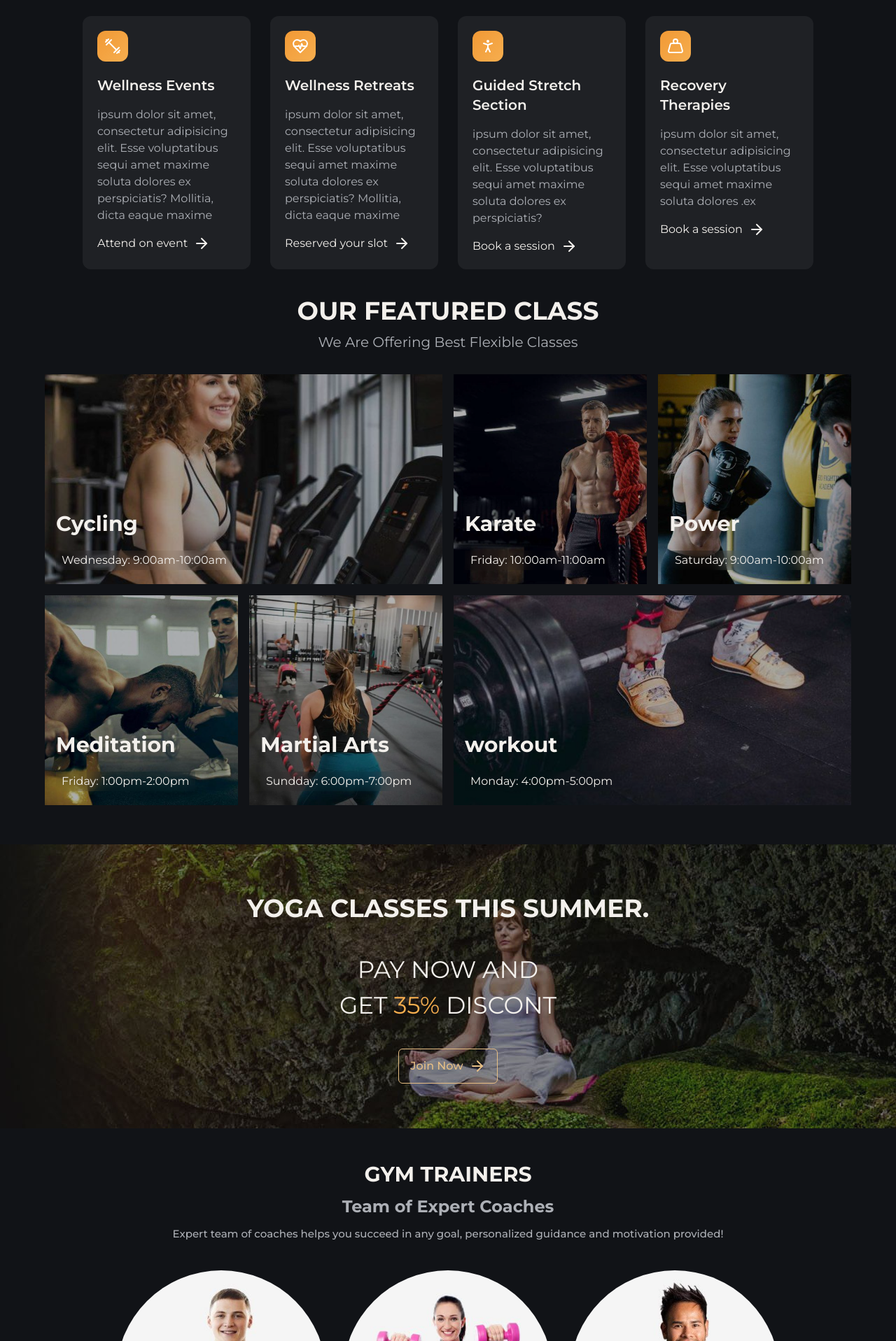
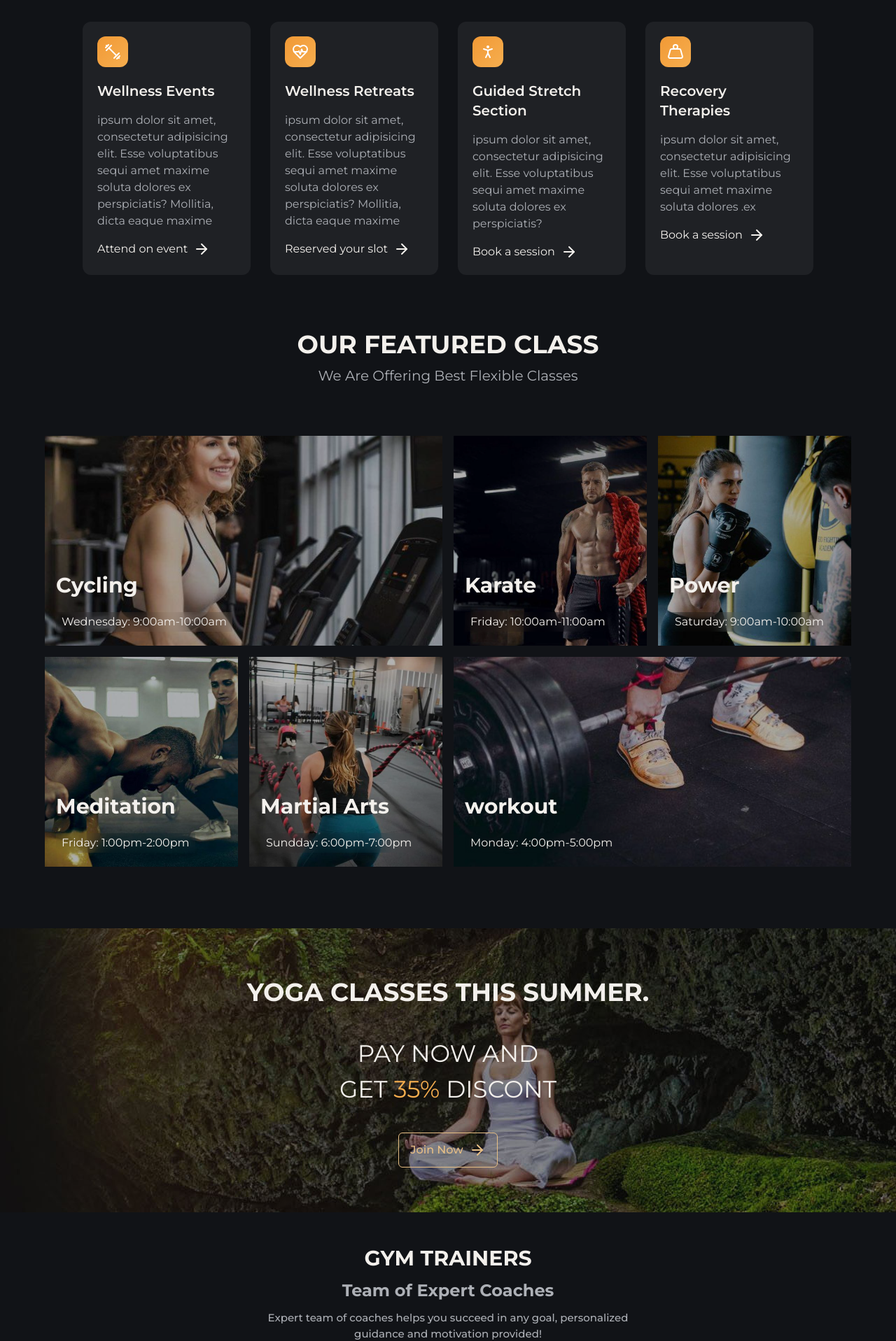
Before and after one commit to abhisheksooni/Gym-mate, a React (Vite) app: page / in a window 1280 px wide. Shown: the part 883-2800 px from the top of the page at 70% size. Built offline with nearby package versions, Linux system fonts and the light colour scheme.

Commit message:
home style fix

```diff
--- a/src/App.jsx
+++ b/src/App.jsx
@@ -10,10 +10,9 @@ function App() {
 
 
   return (
-   <div className=''>
-
-    <Home/>
-   </div>
+   <>
+   <Home/>
+   </>
   )
 }
 
--- a/src/components/Blog/BlogSmallCard.jsx
+++ b/src/components/Blog/BlogSmallCard.jsx
@@ -41,7 +41,7 @@ function BlogSmallCard() {
     <p className=" m-auto max-w-[560px] text-text2">Gymat an unknown printer took a galley of type and scrambled
 make a type specimen book.</p>
 
-  <div className=" flex items-center justify-center flex-wrap gap-6 p-6">
+  <div className=" flex items-center justify-center flex-wrap gap-6 mt-5 p-6">
     {
       i.map((e)=>(
 <div
--- a/src/components/Featured Services/Services.jsx
+++ b/src/components/Featured Services/Services.jsx
@@ -33,7 +33,7 @@ function Services() {
 
 
   return (
-    <section className=' text-text2 px-4'>
+    <section className=' text-text2 px-4 my-10'>
         <div className="">
         <p className=' uppercase text-center my-5 mt-8 font-bold text-[36px] text-text1'>Freatured Services</p>
         </div>
--- a/src/components/FeaturedClass/FeaturedClass.jsx
+++ b/src/components/FeaturedClass/FeaturedClass.jsx
@@ -3,7 +3,7 @@ import bike from "../../Images/features/gym-bike.png";
 
 function FeaturedClass() {
   return (
-    <section className=" mx-auto max-w-[124rem] mb-14 flex items-center flex-col ">
+    <section className=" mx-auto max-w-[124rem] my-10 flex items-center flex-col ">
       <div className=" text-center">
         <p className="  font-bold text-[36px] text-text1 mt-8">OUR FEATURED CLASS</p>
         <p className="text-xl text-text2  mb-8 mt-1">
@@ -11,7 +11,7 @@ function FeaturedClass() {
         </p>
       </div>
 {/*  */}
-      <div className="  items-center lg:grid grid-cols-1 lg:grid-cols-4 *:h-[300px] w-full lg:max-w-[72rem] *:m-4 lg:*:m-0 lg:gap-4 *:overflow-hidden *:relative *:bg-black ">
+      <div className="  items-center lg:grid grid-cols-1 lg:grid-cols-4 *:h-[300px] w-full lg:max-w-[72rem] *:m-4 lg:*:m-0 lg:gap-4 *:overflow-hidden *:relative *:bg-black my-10">
 
        {/* All add animesons */}
         <div className=" col-span-2   ">
--- a/src/components/Gym Trainer/Trainer.jsx
+++ b/src/components/Gym Trainer/Trainer.jsx
@@ -6,11 +6,11 @@ import t3 from '../../Images/trainers/trainer_3.jpg'
 
 function Trainer() {
   return (
-    <div className=''>
+    <div className='my-10'>
         <div className=" text-center mb-10">
             <h1 className=' uppercase font-bold text-3xl text-text1'>GYM TRAINERS</h1>
             <h2 className=' text-2xl font-bold my-3 text-text2'>Team of Expert Coaches</h2>
-            <p className=' font-medium text-[15px] text-text2 px-5'>Expert team of coaches helps you succeed in any goal,
+            <p className=' font-medium text-[15px] text-text2 px-5 max-w-[560px] mx-auto'>Expert team of coaches helps you succeed in any goal,
 personalized guidance and motivation provided!</p>
         </div>
         <div className=" flex flex-wrap gap-6 justify-center">
--- a/src/components/Price/Price.jsx
+++ b/src/components/Price/Price.jsx
@@ -3,11 +3,18 @@ import PriceCard from './PriceCard'
 
 function Price() {
   return (
-    <div className='flex flex-col justify-center items-center lg:flex-row gap-5 lg:gap-8 py-12 hover:*:bg-boxHoverColor '>
-        <PriceCard/>
-        <PriceCard/>
-        <PriceCard/>
+    <>
+    <div className="text-text2 text-center my-10">
+    <h1 className="text-4xl font-bold mb-4 text-text1 mx-auto">Exclusive Pricing Plan</h1>
+    <p className=" m-auto max-w-[560px] text-text2">Gymat an unknown printer took a galley of type and scrambled
+make a type specimen book.</p>
     </div>
+    <div className='flex flex-col justify-center items-center lg:flex-row gap-5 lg:gap-8 pt-8 pb-12 hover:*:bg-boxHoverColor '>
+        <PriceCard  />
+        <PriceCard price='999' plans="Stended"/>
+        <PriceCard price='1900' plans='Premium'/>
+    </div>
+    </>
   )
 }
 
--- a/src/components/Price/PriceCard.jsx
+++ b/src/components/Price/PriceCard.jsx
@@ -2,11 +2,11 @@ import React from 'react'
 import { Button } from '../AllExport'
 import { CheckCircle } from 'lucide-react';
 
-function PriceCard() {
+function PriceCard({price="499",plans='Basic'}) {
   return (
     <div className='  max-w-[250px] w-full bg-bgColor2 *:mb-3 px-6 py-8 rounded-md border border-transparent hover:border-gold'>
-        <p className='font-medium text-2xl text-text2'>Stended</p>
-        <p className='text-2xl font-bold text-text1'>Rs.499<span className='text-xs font-normal'>/Month</span></p>
+        <p className='font-medium text-2xl text-text2'>{plans}</p>
+        <p className='text-2xl font-bold text-text1'>Rs.{price}<span className='text-xs font-normal'>/Month</span></p>
         <ul className='*:mb-2 text-text2  *:flex *:gap-2'>
          <li><CheckCircle color='#F2A851'/> <p>Free Hand</p></li>
          <li><CheckCircle color='#F2A851'/> Gym Fitness</li>
```
